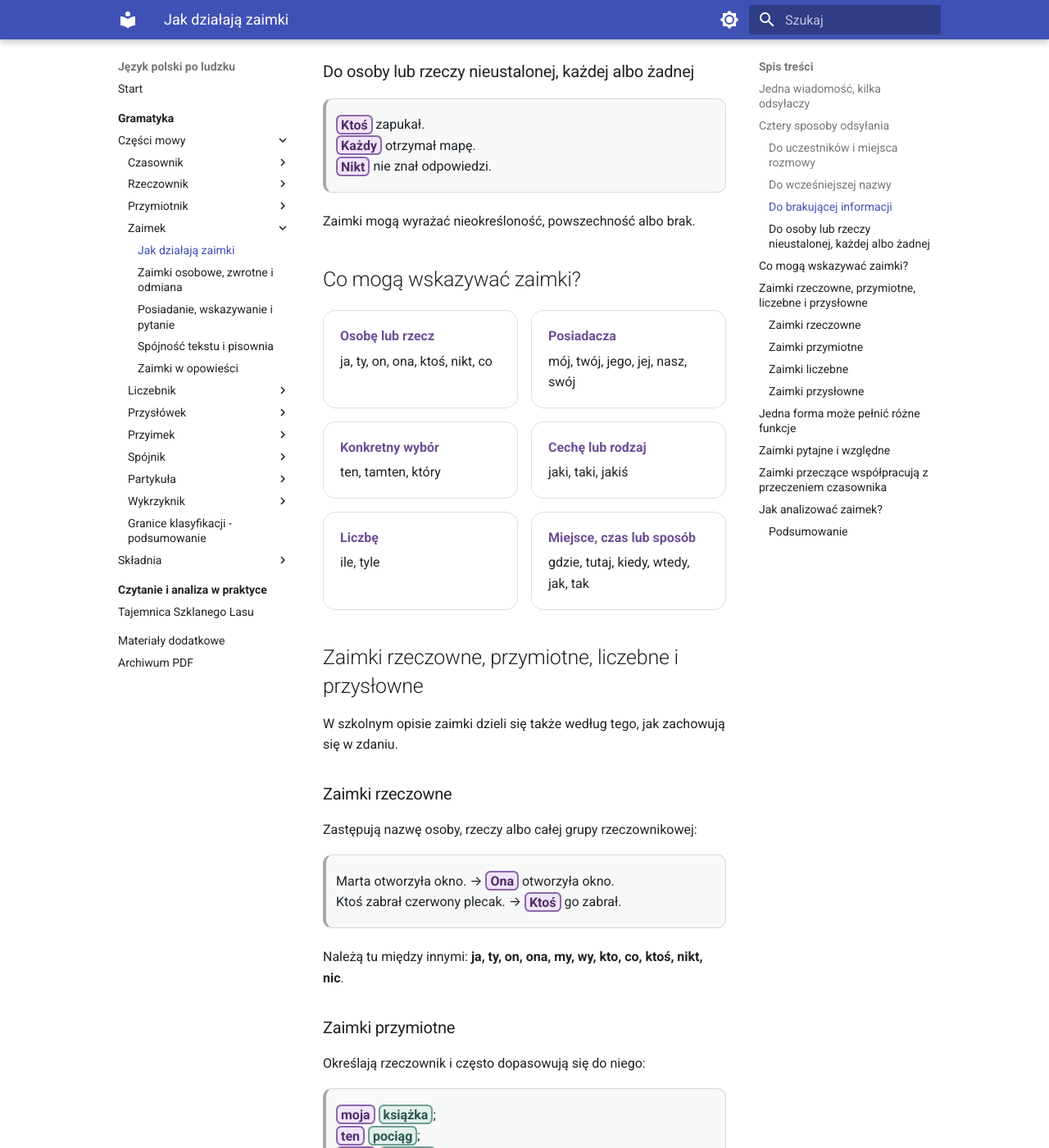
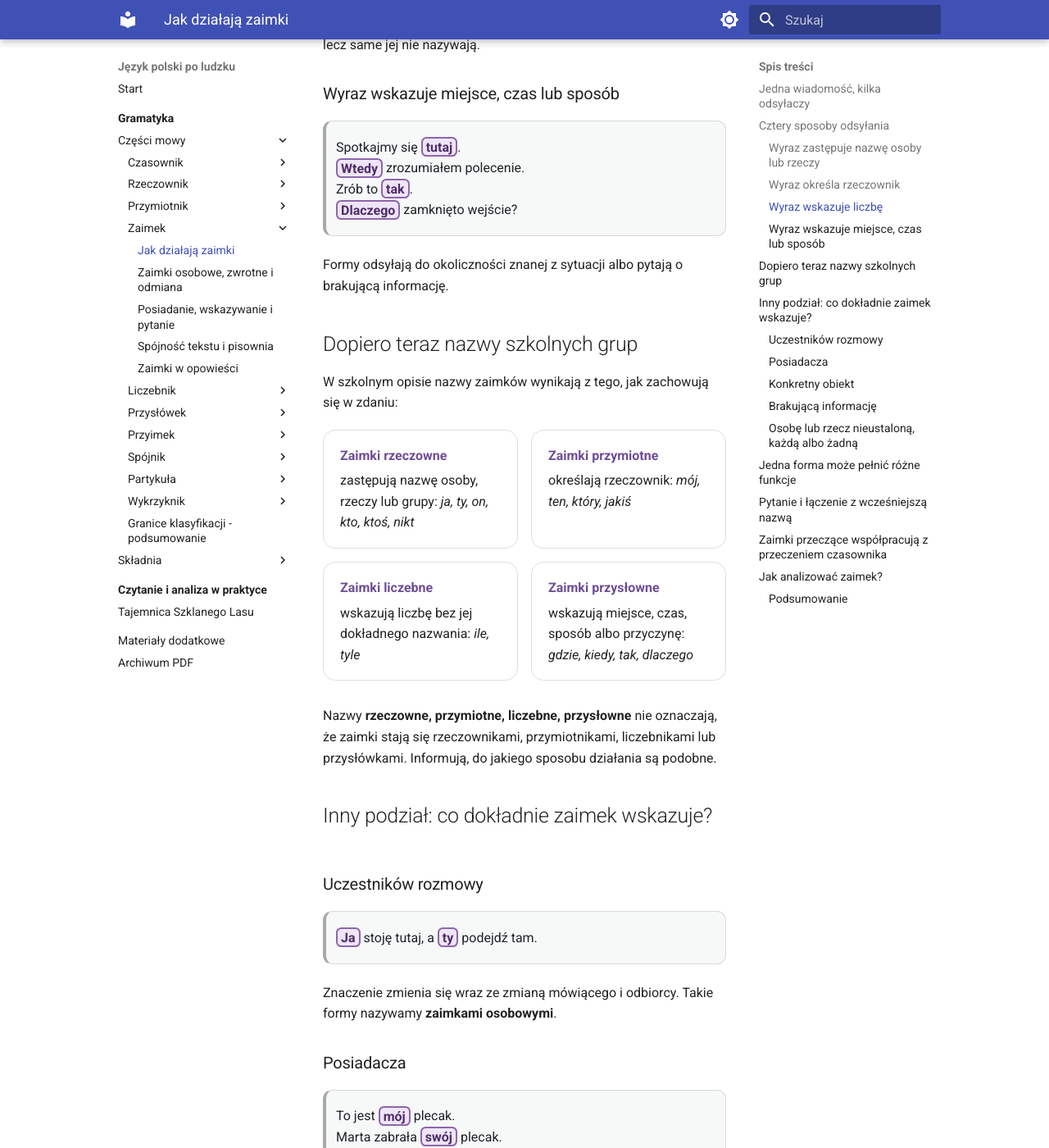
Before and after one commit to dchorazkiewicz/SP_JP, an MkDocs documentation site: the page built from docs/gramatyka/czesci-mowy/zaimki/rodzaje-i-funkcje.md, in a window 1280 px wide and 1400 px high, scrolled down 1543 px. Shown: the whole window at 82% size. Built offline with MkDocs 1.6.1 and Material for MkDocs 9.7.7, drawn with Linux system fonts in a browser that asks for light colours; some of the changed text lies outside the part shown.

Commit message:
Wyprowadź rodzaje zaimków ze sposobu działania

```diff
--- a/docs/gramatyka/czesci-mowy/zaimki/rodzaje-i-funkcje.md
+++ b/docs/gramatyka/czesci-mowy/zaimki/rodzaje-i-funkcje.md
@@ -10,12 +10,6 @@ Zaimek nie wystarcza sam. Żeby zrozumieć formy takie jak **on, ten, mój, kto
 
 ## Jedna wiadomość, kilka odsyłaczy
 
-<div class="pronoun-story" markdown>
-  <div class="pronoun-story__title">„Zostawiłem to tutaj”</div>
-  <div class="pronoun-story__body" markdown>
-
-Na tablicy pojawiła się wiadomość:
-
 > <span class="form-focus">Zostawiłem</span> <span class="form-focus">to</span> <span class="form-focus">tutaj</span>. <span class="form-focus">Ty</span> wiesz, co z tym zrobić.
 
 Bez dodatkowych informacji nie wiemy:
@@ -25,105 +19,101 @@ Bez dodatkowych informacji nie wiemy:
 - jakie miejsce wskazuje **tutaj**;
 - do kogo zwraca się forma **ty**.
 
-Zaimki i formy osobowe czasownika zakładają wspólną wiedzę nadawcy i odbiorcy.
-
-  </div>
-</div>
+Zaimki i osobowe formy czasownika zakładają wspólną wiedzę nadawcy i odbiorcy.
 
 ## Cztery sposoby odsyłania
 
-### Do uczestników i miejsca rozmowy
+### Wyraz zastępuje nazwę osoby lub rzeczy
 
-> <span class="form-focus">Ja</span> stoję <span class="form-focus">tutaj</span>, a <span class="form-focus">ty</span> podejdź <span class="form-focus">tam</span>.
-
-Formy zmieniają odniesienie wraz ze zmianą mówiącego, odbiorcy i miejsca.
-
-### Do wcześniejszej nazwy
-
+> Marta otworzyła okno. → <span class="form-focus">Ona</span> je otworzyła.
 > Lena znalazła klucz. Schowała <span class="form-focus">go</span> do kieszeni.
 
-Forma **go** odsyła do klucza.
+Formy **ona** i **go** pozwalają nie powtarzać rzeczownika albo całej grupy rzeczownikowej.
 
-### Do brakującej informacji
-
-> <span class="form-focus">Kto</span> zamknął salę?
-> <span class="form-focus">Który</span> klucz pasuje do drzwi?
-
-Zaimki pytajne pokazują, jakiej informacji brakuje.
-
-### Do osoby lub rzeczy nieustalonej, każdej albo żadnej
-
-> <span class="form-focus">Ktoś</span> zapukał.
-> <span class="form-focus">Każdy</span> otrzymał mapę.
-> <span class="form-focus">Nikt</span> nie znał odpowiedzi.
-
-Zaimki mogą wyrażać nieokreśloność, powszechność albo brak.
-
-## Co mogą wskazywać zaimki?
-
-<div class="pronoun-concept-grid">
-  <div class="pronoun-concept-card"><strong>Osobę lub rzecz</strong>ja, ty, on, ona, ktoś, nikt, co</div>
-  <div class="pronoun-concept-card"><strong>Posiadacza</strong>mój, twój, jego, jej, nasz, swój</div>
-  <div class="pronoun-concept-card"><strong>Konkretny wybór</strong>ten, tamten, który</div>
-  <div class="pronoun-concept-card"><strong>Cechę lub rodzaj</strong>jaki, taki, jakiś</div>
-  <div class="pronoun-concept-card"><strong>Liczbę</strong>ile, tyle</div>
-  <div class="pronoun-concept-card"><strong>Miejsce, czas lub sposób</strong>gdzie, tutaj, kiedy, wtedy, jak, tak</div>
-</div>
-
-## Zaimki rzeczowne, przymiotne, liczebne i przysłowne
-
-W szkolnym opisie zaimki dzieli się także według tego, jak zachowują się w zdaniu.
-
-### Zaimki rzeczowne
-
-Zastępują nazwę osoby, rzeczy albo całej grupy rzeczownikowej:
-
-> Marta otworzyła okno. → <span class="form-focus">Ona</span> otworzyła okno.
-> Ktoś zabrał czerwony plecak. → <span class="form-focus">Ktoś</span> go zabrał.
-
-Należą tu między innymi: **ja, ty, on, ona, my, wy, kto, co, ktoś, nikt, nic**.
-
-### Zaimki przymiotne
-
-Określają rzeczownik i często dopasowują się do niego:
+### Wyraz określa rzeczownik
 
 > <span class="form-focus">moja</span> <span class="referent-anchor">książka</span>;
 > <span class="form-focus">ten</span> <span class="referent-anchor">pociąg</span>;
 > <span class="form-focus">który</span> <span class="referent-anchor">rozdział</span>;
 > <span class="form-focus">jakiś</span> <span class="referent-anchor">samochód</span>.
 
-### Zaimki liczebne
+Zaimki nie zastępują tutaj rzeczownika. Dopowiadają, czyja to rzecz, o który obiekt chodzi albo jakiego obiektu nie potrafimy dokładnie wskazać.
 
-Wskazują liczbę bez jej dokładnego nazwania:
+### Wyraz wskazuje liczbę
 
 > <span class="form-focus">Ile</span> osób przyszło?
 > Zostało <span class="form-focus">tyle</span> miejsc, ile potrzebujemy.
 
-### Zaimki przysłowne
+Formy pytają o liczbę albo do wcześniej ustalonej liczby odsyłają, lecz same jej nie nazywają.
 
-Wskazują miejsce, czas, sposób albo przyczynę:
+### Wyraz wskazuje miejsce, czas lub sposób
 
 > Spotkajmy się <span class="form-focus">tutaj</span>.
 > <span class="form-focus">Wtedy</span> zrozumiałem polecenie.
 > Zrób to <span class="form-focus">tak</span>.
 > <span class="form-focus">Dlaczego</span> zamknięto wejście?
 
-<div class="pronoun-checkpoint">
-  <div class="pronoun-checkpoint__title">„Zaimek zastępuje rzeczownik” — to zbyt wąskie wyjaśnienie</div>
-  <p>Forma <em>ona</em> może zastąpić nazwę osoby lub rzeczy, ale <em>mój</em> wskazuje posiadacza, <em>tyle</em> liczbę, a <em>tutaj</em> miejsce.</p>
+Formy odsyłają do okoliczności znanej z sytuacji albo pytają o brakującą informację.
+
+## Dopiero teraz nazwy szkolnych grup
+
+W szkolnym opisie nazwy zaimków wynikają z tego, jak zachowują się w zdaniu:
+
+<div class="pronoun-concept-grid">
+  <div class="pronoun-concept-card"><strong>Zaimki rzeczowne</strong>zastępują nazwę osoby, rzeczy lub grupy: <em>ja, ty, on, kto, ktoś, nikt</em></div>
+  <div class="pronoun-concept-card"><strong>Zaimki przymiotne</strong>określają rzeczownik: <em>mój, ten, który, jakiś</em></div>
+  <div class="pronoun-concept-card"><strong>Zaimki liczebne</strong>wskazują liczbę bez jej dokładnego nazwania: <em>ile, tyle</em></div>
+  <div class="pronoun-concept-card"><strong>Zaimki przysłowne</strong>wskazują miejsce, czas, sposób albo przyczynę: <em>gdzie, kiedy, tak, dlaczego</em></div>
 </div>
+
+Nazwy **rzeczowne, przymiotne, liczebne, przysłowne** nie oznaczają, że zaimki stają się rzeczownikami, przymiotnikami, liczebnikami lub przysłówkami. Informują, do jakiego sposobu działania są podobne.
+
+## Inny podział: co dokładnie zaimek wskazuje?
+
+### Uczestników rozmowy
+
+> <span class="form-focus">Ja</span> stoję tutaj, a <span class="form-focus">ty</span> podejdź tam.
+
+Znaczenie zmienia się wraz ze zmianą mówiącego i odbiorcy. Takie formy nazywamy **zaimkami osobowymi**.
+
+### Posiadacza
+
+> To jest <span class="form-focus">mój</span> plecak.
+> Marta zabrała <span class="form-focus">swój</span> plecak.
+
+Formy wskazujące, do kogo coś należy, nazywamy **dzierżawczymi**. Słowo „dzierżawczy” oznacza tutaj „wskazujący posiadacza”.
+
+### Konkretny obiekt
+
+> Podaj <span class="form-focus">ten</span> zeszyt.
+> Wybieram <span class="form-focus">tamten</span> obraz.
+
+Formy kierujące uwagę na konkretny element nazywamy **wskazującymi**.
+
+### Brakującą informację
+
+> <span class="form-focus">Kto</span> zamknął salę?
+> <span class="form-focus">Który</span> klucz pasuje do drzwi?
+
+Formy otwierające pytanie nazywamy **pytajnymi**.
+
+### Osobę lub rzecz nieustaloną, każdą albo żadną
+
+> <span class="form-focus">Ktoś</span> zapukał.
+> <span class="form-focus">Każdy</span> otrzymał mapę.
+> <span class="form-focus">Nikt</span> nie znał odpowiedzi.
+
+Dopiero po obserwacji znaczenia wprowadzamy nazwy **nieokreślone**, **upowszechniające** i **przeczące**.
 
 ## Jedna forma może pełnić różne funkcje
 
-> <span class="form-focus">On</span> przyniósł mapę. — podmiot
-> Nauczyciel poprosił <span class="form-focus">go</span> o wyjaśnienie. — dopełnienie
-> Rozmawialiśmy o <span class="form-focus">nim</span>. — forma po przyimku
+> <span class="form-focus">On</span> przyniósł mapę. — wskazuje uczestnika zdarzenia;
+> Nauczyciel poprosił <span class="form-focus">go</span> o wyjaśnienie. — wskazuje osobę objętą prośbą;
+> Rozmawialiśmy o <span class="form-focus">nim</span>. — forma stoi po przyimku.
 
-To wciąż zaimek osobowy odnoszący się do tej samej osoby, ale jego forma i funkcja zależą od zdania.
+To wciąż zaimek osobowy odnoszący się do tej samej osoby. Zmienia się forma i zadanie w zdaniu.
 
-## Zaimki pytajne i względne
-
-Ta sama forma może zadawać pytanie albo łączyć zdania:
+## Pytanie i łączenie z wcześniejszą nazwą
 
 > <span class="form-focus">Kto</span> przygotował mapę?
 > Wiem, <span class="form-focus">kto</span> przygotował mapę.
@@ -131,7 +121,9 @@ Ta sama forma może zadawać pytanie albo łączyć zdania:
 > <span class="form-focus">Który</span> pociąg odjeżdża pierwszy?
 > To pociąg, <span class="form-focus">który</span> odjeżdża pierwszy.
 
-O funkcji decyduje całe zdanie, nie sama postać wyrazu.
+W pierwszych zdaniach formy otwierają pytanie. W drugich wprowadzają treść zależną albo łączą ją z wcześniejszym rzeczownikiem.
+
+Formę, która odsyła do wcześniejszego elementu i wprowadza zdanie zależne, nazywamy **zaimkiem względnym**. Słowo „względny” oznacza tutaj „odnoszący się do wcześniejszego wyrazu”.
 
 ## Zaimki przeczące współpracują z przeczeniem czasownika
 
@@ -139,27 +131,26 @@ O funkcji decyduje całe zdanie, nie sama postać wyrazu.
 > <span class="form-focus">Nic</span> <strong>nie</strong> znaleziono.
 > <span class="form-focus">Żaden</span> uczestnik <strong>nie</strong> wyszedł.
 
-W polszczyźnie przeczenie pojawia się zarówno w zaimku, jak i przy czasowniku.
+W polszczyźnie znaczenie przeczące pojawia się zarówno w zaimku, jak i przy czasowniku.
 
 ## Jak analizować zaimek?
 
 <div class="pronoun-step-list">
-  <div class="pronoun-step"><strong>Znajdź odniesienie.</strong> Ustal, do kogo, czego, jakiej cechy lub sytuacji odsyła wyraz.</div>
-  <div class="pronoun-step"><strong>Sprawdź źródło znaczenia.</strong> Czy wynika ono z sytuacji rozmowy, czy z wcześniejszego tekstu?</div>
-  <div class="pronoun-step"><strong>Ustal, co zaimek wskazuje.</strong> Osobę, rzecz, posiadacza, cechę, liczbę, miejsce, czas czy sposób?</div>
-  <div class="pronoun-step"><strong>Sprawdź zachowanie w zdaniu.</strong> Czy zastępuje rzeczownik, określa go, wskazuje liczbę czy okoliczność?</div>
-  <div class="pronoun-step"><strong>Ustal funkcję.</strong> Zaimek może być podmiotem, dopełnieniem, przydawką albo inną częścią zdania.</div>
-  <div class="pronoun-step"><strong>Kontroluj jasność.</strong> Odbiorca powinien bez trudu rozpoznać odniesienie.</div>
+  <div class="pronoun-step"><strong>Znajdź odniesienie.</strong> Do kogo, czego lub jakiej sytuacji odsyła forma?</div>
+  <div class="pronoun-step"><strong>Sprawdź źródło znaczenia.</strong> Sytuacja rozmowy czy wcześniejszy tekst?</div>
+  <div class="pronoun-step"><strong>Ustal sposób działania.</strong> Zastępuje nazwę, określa rzeczownik, wskazuje liczbę czy okoliczność?</div>
+  <div class="pronoun-step"><strong>Dopiero potem nazwij grupę szkolną.</strong></div>
+  <div class="pronoun-step"><strong>Sprawdź funkcję w zdaniu.</strong> Nie utożsamiaj jej z nazwą części mowy.</div>
+  <div class="pronoun-step"><strong>Kontroluj jasność odniesienia.</strong></div>
 </div>
 
 <div class="pronoun-summary">
 <h3>Podsumowanie</h3>
 <ul>
-  <li>Zaimki mogą odsyłać do sytuacji, wcześniejszego tekstu albo brakującej informacji.</li>
-  <li>Wskazują osoby, rzeczy, posiadaczy, cechy, liczby i okoliczności.</li>
-  <li>W szkolnym opisie wyróżnia się zaimki rzeczowne, przymiotne, liczebne i przysłowne.</li>
+  <li>Zaimki odsyłają do sytuacji, wcześniejszego tekstu albo brakującej informacji.</li>
+  <li>Nazwy rzeczowny, przymiotny, liczebny i przysłowny wynikają ze sposobu działania w zdaniu.</li>
+  <li>Inny podział opisuje znaczenie: osobowe, dzierżawcze, wskazujące, pytajne i inne.</li>
   <li>Ta sama forma może być pytajna albo względna.</li>
-  <li>Zaimki przeczące łączą się z przeczeniem czasownika.</li>
   <li>Najważniejsze jest zawsze jasne odniesienie.</li>
 </ul>
 </div>
```
